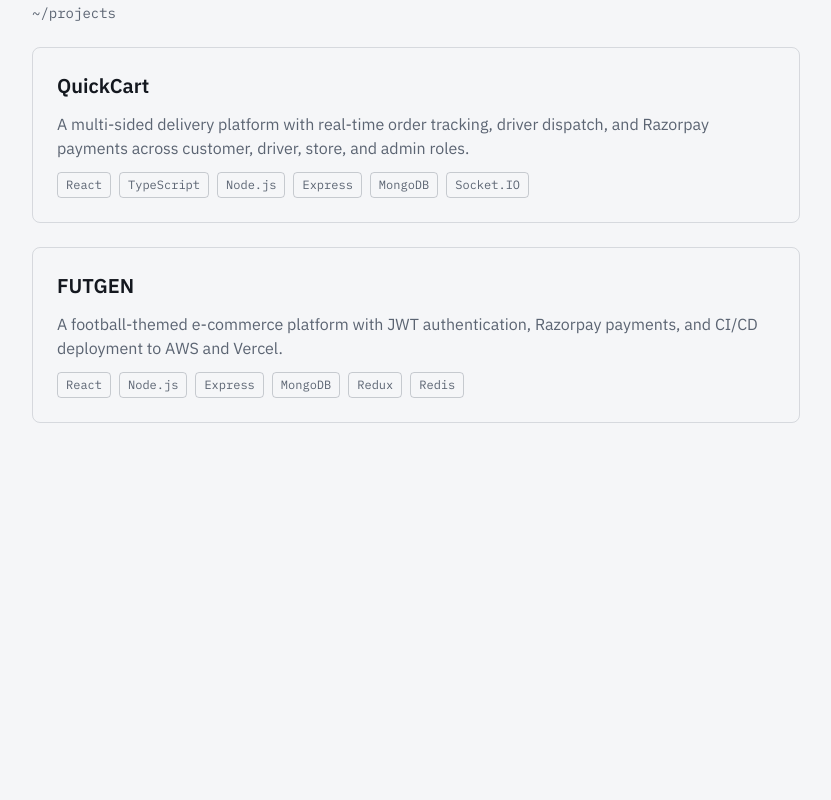
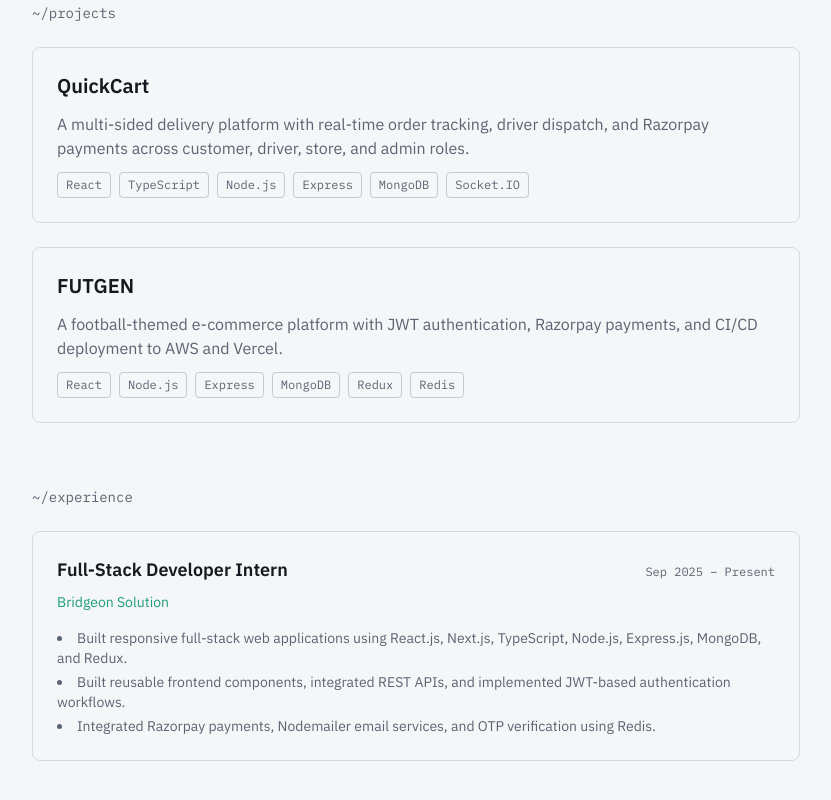
Before and after one commit to adil2133-git/portfolio-website, a Next.js app: page / in a window 1280 px wide. Shown: the part 320-1120 px from the top of the page, without its empty margins (224-1055 px from the left). Before the commit the page ends 823 px from the top, so only its background shows below. Built offline with nearby package versions, Linux system fonts and the light colour scheme.

Commit message:
created experience section and imported it in page.tsx in home and created the section

```diff
--- a/app/page.tsx
+++ b/app/page.tsx
@@ -1,5 +1,6 @@
 import Link from "next/link";
 import { projects } from "@/lib/projects";
+import { experience } from "@/lib/experience";
 
 export default function Home() {
   return (
@@ -36,6 +37,28 @@ export default function Home() {
           </Link>
         ))}
       </section>
+
+      <section className="w-full max-w-3xl flex flex-col gap-6">
+        <h2 className="font-mono text-sm text-muted">~/experience</h2>
+
+        {experience.map((job) => (
+          <div
+            key={job.company}
+            className="border border-muted/20 rounded-lg p-6 flex flex-col gap-2"
+          >
+            <div className="flex flex-col sm:flex-row sm:items-baseline sm:justify-between gap-1">
+              <h3 className="text-lg font-semibold">{job.role}</h3>
+              <span className="font-mono text-xs text-muted">{job.duration}</span>
+            </div>
+            <p className="text-accent text-sm">{job.company}</p>
+            <ul className="list-disc list-inside text-muted text-sm flex flex-col gap-1 mt-2">
+              {job.points.map((point) => (
+                <li key={point}>{point}</li>
+              ))}
+            </ul>
+          </div>
+        ))}
+      </section>
     </main>
   );
 }
--- /dev/null
+++ b/lib/experience.ts
@@ -0,0 +1,19 @@
+export type Experience = {
+  role: string;
+  company: string;
+  duration: string;
+  points: string[];
+};
+
+export const experience: Experience[] = [
+  {
+    role: "Full-Stack Developer Intern",
+    company: "Bridgeon Solution",
+    duration: "Sep 2025 – Present",
+    points: [
+      "Built responsive full-stack web applications using React.js, Next.js, TypeScript, Node.js, Express.js, MongoDB, and Redux.",
+      "Built reusable frontend components, integrated REST APIs, and implemented JWT-based authentication workflows.",
+      "Integrated Razorpay payments, Nodemailer email services, and OTP verification using Redis.",
+    ],
+  },
+];
```
